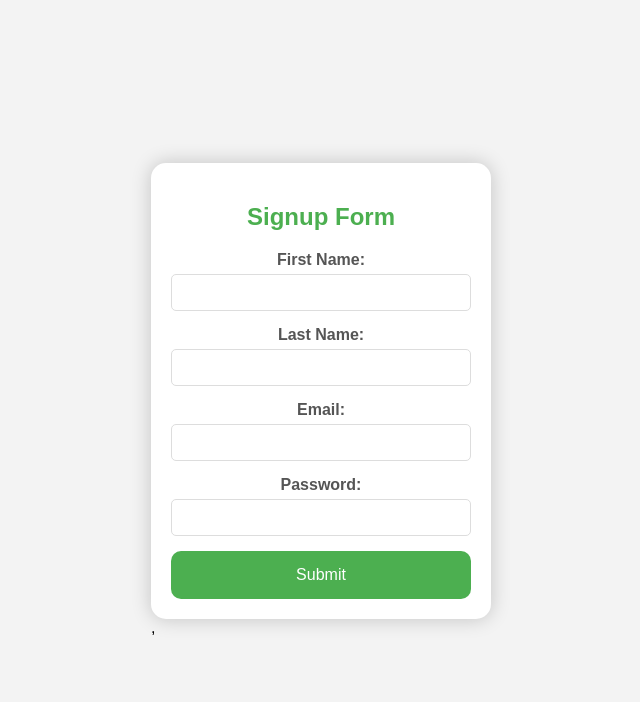
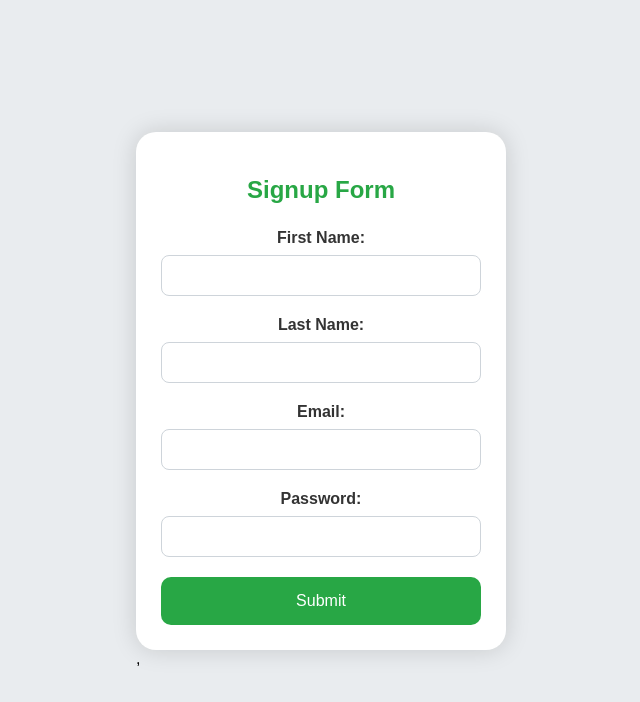
Before and after one commit to sanyaa12/node-frontend, a React (Create React App) app: page / in a window 1280 px wide. Shown: the top 702 px of the page, without its empty margins (319-959 px from the left). Built offline with nearby package versions, Linux system fonts and the light colour scheme; the HTML template or start-up script is replaced by a standard one.

Commit message:
Updated Login.css
More rounded corners for a modern look, slightly larger shadow for better prominence, slightly wider form for better usability.

```diff
--- a/src/common/Login.css
+++ b/src/common/Login.css
@@ -1,6 +1,6 @@
 body {
-    font-family: Arial, sans-serif;
-    background-color: #f3f3f3;
+  font-family: 'Arial', sans-serif;
+  background-color: #e9ecef; /* Slightly lighter background for better contrast */
   margin: 0;
   padding: 0;
   display: flex;
@@ -10,27 +10,27 @@ body {
 }
 
 .main {
-    background-color: #fff;
-    border-radius: 15px;
-    box-shadow: 0 0 20px rgba(0, 0, 0, 0.2);
-    padding: 20px;
-    width: 300px;
+  background-color: #ffffff;
+  border-radius: 20px; /* More rounded corners for a modern look */
+  box-shadow: 0 0 25px rgba(0, 0, 0, 0.15); /* Slightly larger shadow for better prominence */
+  padding: 25px; /* Increased padding for better spacing */
+  width: 320px; /* Slightly wider form */
 }
 
 h2 {
-    color: #4caf50;
-    margin-bottom: 20px;
+  color: #28a745; /* Slightly darker green for better contrast */
+  margin-bottom: 25px; /* Increased margin for better spacing */
   text-align: center;
 }
 
 .form-group {
-    margin-bottom: 15px;
+  margin-bottom: 20px; /* Increased margin for better spacing */
 }
 
 label {
   display: block;
-    margin-bottom: 5px;
-    color: #555;
+  margin-bottom: 8px; /* Increased margin for better spacing */
+  color: #333; /* Darker text color for better readability */
   font-weight: bold;
 }
 
@@ -39,10 +39,10 @@ body {
 input[type="password"],
 select {
   width: 100%;
-    padding: 10px;
+  padding: 12px; /* Increased padding for better usability */
   box-sizing: border-box;
-    border: 1px solid #ddd;
-    border-radius: 5px;
+  border: 1px solid #ced4da; /* Slightly darker border for better contrast */
+  border-radius: 8px; /* More rounded corners for a modern look */
   outline: none;
   transition: border-color 0.3s;
 }
@@ -51,14 +51,14 @@ body {
 input[type="email"]:focus,
 input[type="password"]:focus,
 select:focus {
-    border-color: #4caf50;
+  border-color: #28a745; /* Match the heading color for consistency */
 }
 
 button[type="submit"] {
   padding: 15px;
-    border-radius: 10px;
+  border-radius: 10px; /* Rounded corners for consistency */
   border: none;
-    background-color: #4caf50;
+  background-color: #28a745; /* Slightly darker green for better contrast */
   color: white;
   cursor: pointer;
   width: 100%;
@@ -67,5 +67,5 @@ body {
 }
 
 button[type="submit"]:hover {
-    background-color: #45a049;
+  background-color: #218838; /* Slightly darker hover color for better contrast */
 }
```
Lines whose indentation alone changed are shown as unchanged.
